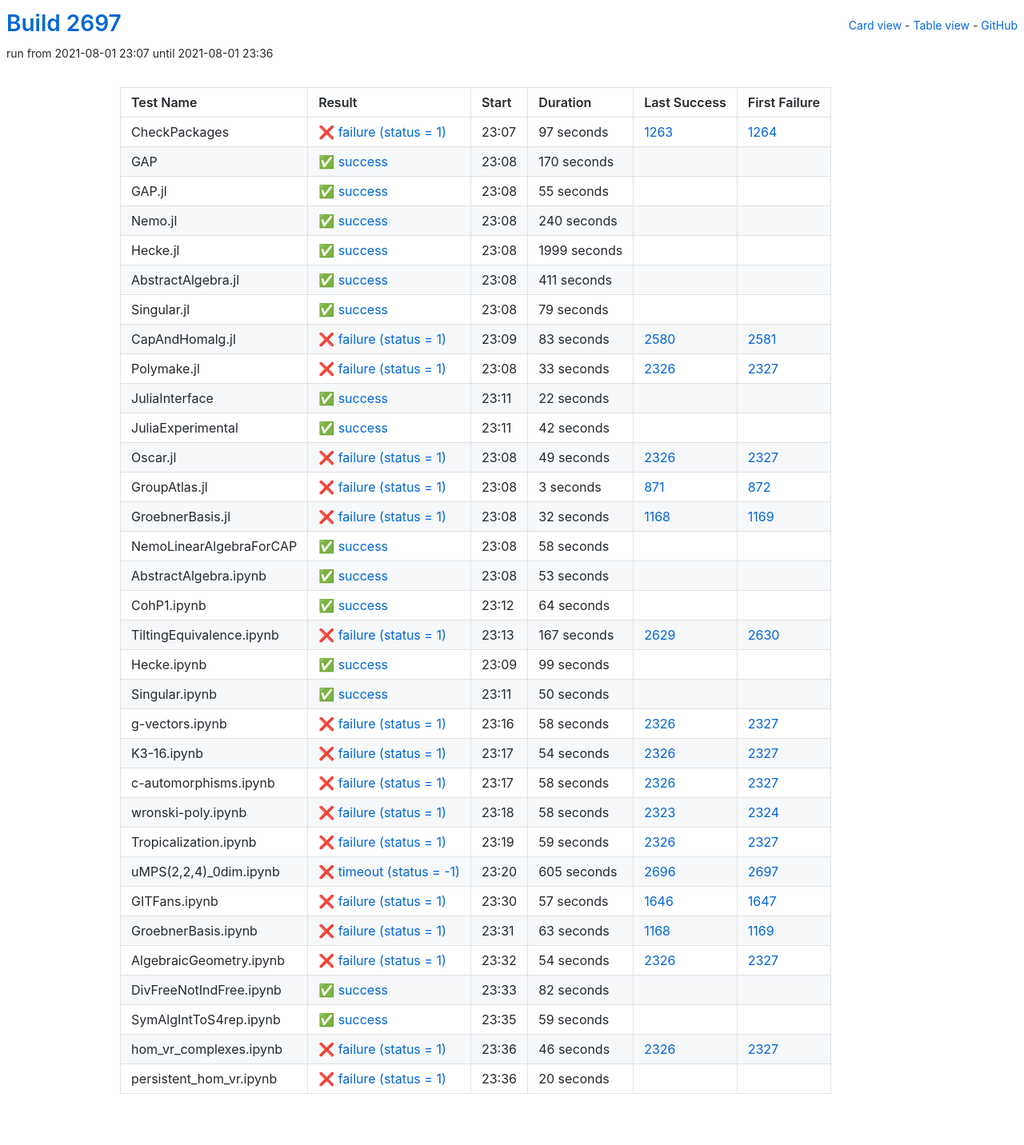
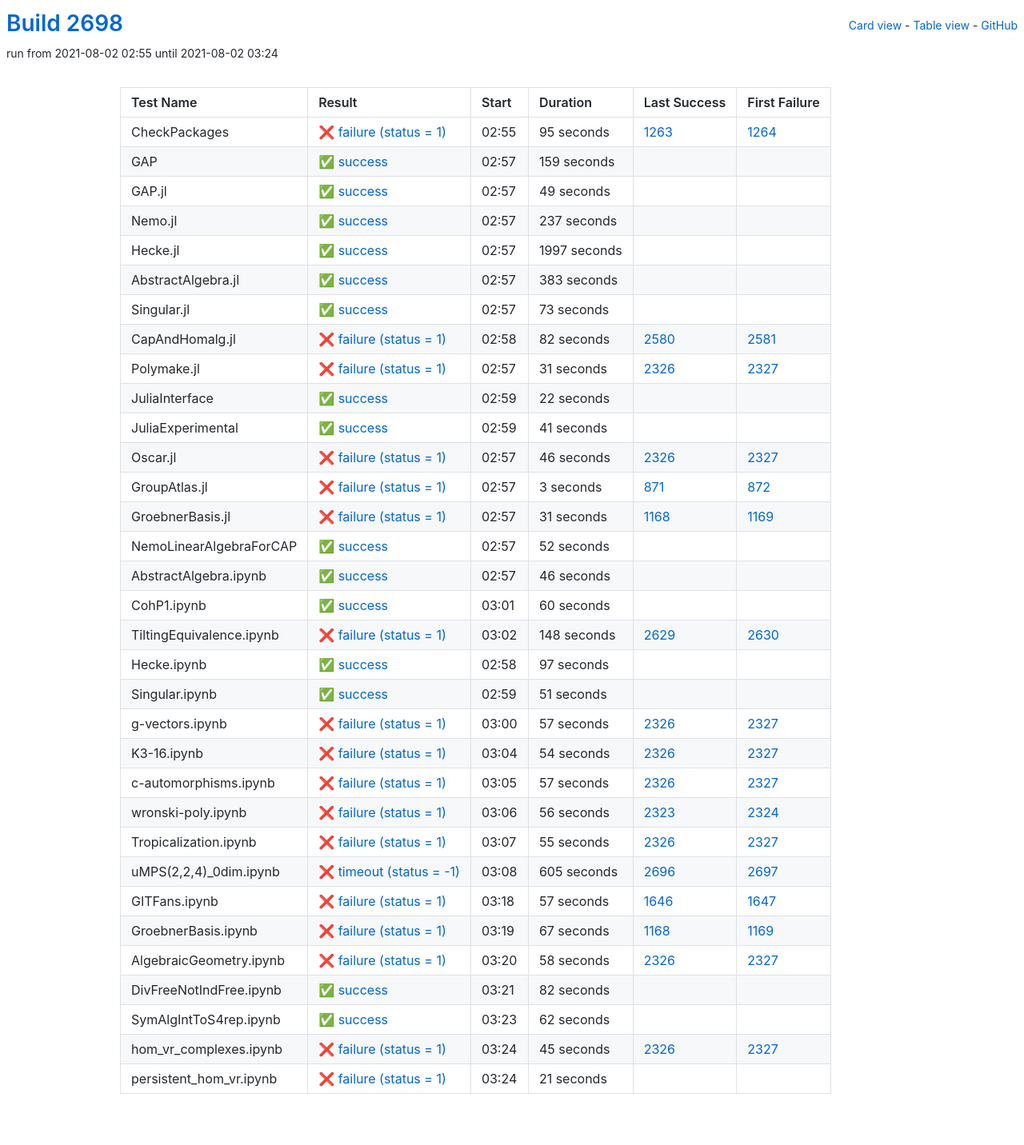
Before and after one commit to oscar-system/oscar-ci-status-stable, a Jekyll site: the page built from table.html, in a window 1280 px wide. Shown: the whole page at 80% size. Built offline with Jekyll 4.4.1, drawn with Linux system fonts in a browser that asks for light colours.

Commit message:
Build #2698

```diff
--- a/_data/ci.yml
+++ b/_data/ci.yml
@@ -1,6 +1,6 @@
 ---
-build: 2697
-build_url: https://oscarci.mathematik.uni-kl.de/job/oscar-stable/2697/
+build: 2698
+build_url: https://oscarci.mathematik.uni-kl.de/job/oscar-stable/2698/
 job: oscar-stable
 organization: oscar-system
 repo: oscar-ci-status-stable
@@ -8,116 +8,116 @@ repourl: https://github.com/oscar-system/oscar-ci-status-stable
 tests:
 - name: CheckPackages
   id: checkpackages
-  log: https://oscarci.mathematik.uni-kl.de/job/oscar-stable/2697/artifact/logs/build-2697/CheckPackages.log
-  start: 2021-08-01 23:07
+  log: https://oscarci.mathematik.uni-kl.de/job/oscar-stable/2698/artifact/logs/build-2698/CheckPackages.log
+  start: 2021-08-02 02:55
   success: false
   exitcode: 1
   status: failure
-  duration: 97
+  duration: 95
   last_success: 1263
   last_success_url: https://oscarci.mathematik.uni-kl.de/job/oscar-stable/1263/
   first_failure: 1264
   first_failure_url: https://oscarci.mathematik.uni-kl.de/job/oscar-stable/1264/
 - name: GAP
   id: gap
-  log: https://oscarci.mathematik.uni-kl.de/job/oscar-stable/2697/artifact/logs/build-2697/GAP.log
-  start: 2021-08-01 23:08
+  log: https://oscarci.mathematik.uni-kl.de/job/oscar-stable/2698/artifact/logs/build-2698/GAP.log
+  start: 2021-08-02 02:57
   success: true
   exitcode: 0
   status: success
-  duration: 170
+  duration: 159
   last_success: false
   last_success_url:
   first_failure: false
   first_failure_url:
 - name: GAP.jl
   id: gap-jl
-  log: https://oscarci.mathematik.uni-kl.de/job/oscar-stable/2697/artifact/logs/build-2697/GAP.jl.log
-  start: 2021-08-01 23:08
+  log: https://oscarci.mathematik.uni-kl.de/job/oscar-stable/2698/artifact/logs/build-2698/GAP.jl.log
+  start: 2021-08-02 02:57
   success: true
   exitcode: 0
   status: success
-  duration: 55
+  duration: 49
   last_success: false
   last_success_url:
   first_failure: false
   first_failure_url:
 - name: Nemo.jl
   id: nemo-jl
-  log: https://oscarci.mathematik.uni-kl.de/job/oscar-stable/2697/artifact/logs/build-2697/Nemo.jl.log
-  start: 2021-08-01 23:08
+  log: https://oscarci.mathematik.uni-kl.de/job/oscar-stable/2698/artifact/logs/build-2698/Nemo.jl.log
+  start: 2021-08-02 02:57
   success: true
   exitcode: 0
   status: success
-  duration: 240
+  duration: 237
   last_success: false
   last_success_url:
   first_failure: false
   first_failure_url:
 - name: Hecke.jl
   id: hecke-jl
-  log: https://oscarci.mathematik.uni-kl.de/job/oscar-stable/2697/artifact/logs/build-2697/Hecke.jl.log
-  start: 2021-08-01 23:08
+  log: https://oscarci.mathematik.uni-kl.de/job/oscar-stable/2698/artifact/logs/build-2698/Hecke.jl.log
+  start: 2021-08-02 02:57
   success: true
   exitcode: 0
   status: success
-  duration: 1999
+  duration: 1997
   last_success: false
   last_success_url:
   first_failure: false
   first_failure_url:
 - name: AbstractAlgebra.jl
   id: abstractalgebra-jl
-  log: https://oscarci.mathematik.uni-kl.de/job/oscar-stable/2697/artifact/logs/build-2697/AbstractAlgebra.jl.log
-  start: 2021-08-01 23:08
+  log: https://oscarci.mathematik.uni-kl.de/job/oscar-stable/2698/artifact/logs/build-2698/AbstractAlgebra.jl.log
+  start: 2021-08-02 02:57
   success: true
   exitcode: 0
   status: success
-  duration: 411
+  duration: 383
   last_success: false
   last_success_url:
   first_failure: false
   first_failure_url:
 - name: Singular.jl
   id: singular-jl
-  log: https://oscarci.mathematik.uni-kl.de/job/oscar-stable/2697/artifact/logs/build-2697/Singular.jl.log
-  start: 2021-08-01 23:08
+  log: https://oscarci.mathematik.uni-kl.de/job/oscar-stable/2698/artifact/logs/build-2698/Singular.jl.log
+  start: 2021-08-02 02:57
   success: true
   exitcode: 0
   status: success
-  duration: 79
+  duration: 73
   last_success: false
   last_success_url:
   first_failure: false
   first_failure_url:
 - name: CapAndHomalg.jl
   id: capandhomalg-jl
-  log: https://oscarci.mathematik.uni-kl.de/job/oscar-stable/2697/artifact/logs/build-2697/CapAndHomalg.jl.log
-  start: 2021-08-01 23:09
+  log: https://oscarci.mathematik.uni-kl.de/job/oscar-stable/2698/artifact/logs/build-2698/CapAndHomalg.jl.log
+  start: 2021-08-02 02:58
   success: false
   exitcode: 1
   status: failure
-  duration: 83
+  duration: 82
   last_success: 2580
   last_success_url: https://oscarci.mathematik.uni-kl.de/job/oscar-stable/2580/
   first_failure: 2581
   first_failure_url: https://oscarci.mathematik.uni-kl.de/job/oscar-stable/2581/
 - name: Polymake.jl
   id: polymake-jl
-  log: https://oscarci.mathematik.uni-kl.de/job/oscar-stable/2697/artifact/logs/build-2697/Polymake.jl.log
-  start: 2021-08-01 23:08
+  log: https://oscarci.mathematik.uni-kl.de/job/oscar-stable/2698/artifact/logs/build-2698/Polymake.jl.log
+  start: 2021-08-02 02:57
   success: false
   exitcode: 1
   status: failure
-  duration: 33
+  duration: 31
   last_success: 2326
   last_success_url: https://oscarci.mathematik.uni-kl.de/job/oscar-stable/2326/
   first_failure: 2327
   first_failure_url: https://oscarci.mathematik.uni-kl.de/job/oscar-stable/2327/
 - name: JuliaInterface
   id: juliainterface
-  log: https://oscarci.mathematik.uni-kl.de/job/oscar-stable/2697/artifact/logs/build-2697/JuliaInterface.log
-  start: 2021-08-01 23:11
+  log: https://oscarci.mathematik.uni-kl.de/job/oscar-stable/2698/artifact/logs/build-2698/JuliaInterface.log
+  start: 2021-08-02 02:59
   success: true
   exitcode: 0
   status: success
@@ -128,32 +128,32 @@ tests:
   first_failure_url:
 - name: JuliaExperimental
   id: juliaexperimental
-  log: https://oscarci.mathematik.uni-kl.de/job/oscar-stable/2697/artifact/logs/build-2697/JuliaExperimental.log
-  start: 2021-08-01 23:11
+  log: https://oscarci.mathematik.uni-kl.de/job/oscar-stable/2698/artifact/logs/build-2698/JuliaExperimental.log
+  start: 2021-08-02 02:59
   success: true
   exitcode: 0
   status: success
-  duration: 42
+  duration: 41
   last_success: false
   last_success_url:
   first_failure: false
   first_failure_url:
 - name: Oscar.jl
   id: oscar-jl
-  log: https://oscarci.mathematik.uni-kl.de/job/oscar-stable/2697/artifact/logs/build-2697/Oscar.jl.log
-  start: 2021-08-01 23:08
+  log: https://oscarci.mathematik.uni-kl.de/job/oscar-stable/2698/artifact/logs/build-2698/Oscar.jl.log
+  start: 2021-08-02 02:57
   success: false
   exitcode: 1
   status: failure
-  duration: 49
+  duration: 46
   last_success: 2326
   last_success_url: https://oscarci.mathematik.uni-kl.de/job/oscar-stable/2326/
   first_failure: 2327
   first_failure_url: https://oscarci.mathematik.uni-kl.de/job/oscar-stable/2327/
 - name: GroupAtlas.jl
   id: groupatlas-jl
-  log: https://oscarci.mathematik.uni-kl.de/job/oscar-stable/2697/artifact/logs/build-2697/GroupAtlas.jl.log
-  start: 2021-08-01 23:08
+  log: https://oscarci.mathematik.uni-kl.de/job/oscar-stable/2698/artifact/logs/build-2698/GroupAtlas.jl.log
+  start: 2021-08-02 02:57
   success: false
   exitcode: 1
   status: failure
@@ -164,104 +164,104 @@ tests:
   first_failure_url: https://oscarci.mathematik.uni-kl.de/job/oscar-stable/872/
 - name: GroebnerBasis.jl
   id: groebnerbasis-jl
-  log: https://oscarci.mathematik.uni-kl.de/job/oscar-stable/2697/artifact/logs/build-2697/GroebnerBasis.jl.log
-  start: 2021-08-01 23:08
+  log: https://oscarci.mathematik.uni-kl.de/job/oscar-stable/2698/artifact/logs/build-2698/GroebnerBasis.jl.log
+  start: 2021-08-02 02:57
   success: false
   exitcode: 1
   status: failure
-  duration: 32
+  duration: 31
   last_success: 1168
   last_success_url: https://oscarci.mathematik.uni-kl.de/job/oscar-stable/1168/
   first_failure: 1169
   first_failure_url: https://oscarci.mathematik.uni-kl.de/job/oscar-stable/1169/
 - name: NemoLinearAlgebraForCAP
   id: nemolinearalgebraforcap
-  log: https://oscarci.mathematik.uni-kl.de/job/oscar-stable/2697/artifact/logs/build-2697/NemoLinearAlgebraForCAP.log
-  start: 2021-08-01 23:08
+  log: https://oscarci.mathematik.uni-kl.de/job/oscar-stable/2698/artifact/logs/build-2698/NemoLinearAlgebraForCAP.log
+  start: 2021-08-02 02:57
   success: true
   exitcode: 0
   status: success
-  duration: 58
+  duration: 52
   last_success: false
   last_success_url:
   first_failure: false
   first_failure_url:
 - name: AbstractAlgebra.ipynb
   id: abstractalgebra-ipynb
-  log: https://oscarci.mathematik.uni-kl.de/job/oscar-stable/2697/artifact/logs/build-2697/AbstractAlgebra.ipynb.log
-  start: 2021-08-01 23:08
+  log: https://oscarci.mathematik.uni-kl.de/job/oscar-stable/2698/artifact/logs/build-2698/AbstractAlgebra.ipynb.log
+  start: 2021-08-02 02:57
   success: true
   exitcode: 0
   status: success
-  duration: 53
+  duration: 46
   last_success: false
   last_success_url:
   first_failure: false
   first_failure_url:
 - name: CohP1.ipynb
   id: cohp1-ipynb
-  log: https://oscarci.mathematik.uni-kl.de/job/oscar-stable/2697/artifact/logs/build-2697/CohP1.ipynb.log
-  start: 2021-08-01 23:12
+  log: https://oscarci.mathematik.uni-kl.de/job/oscar-stable/2698/artifact/logs/build-2698/CohP1.ipynb.log
+  start: 2021-08-02 03:01
   success: true
   exitcode: 0
   status: success
-  duration: 64
+  duration: 60
   last_success: false
   last_success_url:
   first_failure: false
   first_failure_url:
 - name: TiltingEquivalence.ipynb
   id: tiltingequivalence-ipynb
-  log: https://oscarci.mathematik.uni-kl.de/job/oscar-stable/2697/artifact/logs/build-2697/TiltingEquivalence.ipynb.log
-  start: 2021-08-01 23:13
+  log: https://oscarci.mathematik.uni-kl.de/job/oscar-stable/2698/artifact/logs/build-2698/TiltingEquivalence.ipynb.log
+  start: 2021-08-02 03:02
   success: false
   exitcode: 1
   status: failure
-  duration: 167
+  duration: 148
   last_success: 2629
   last_success_url: https://oscarci.mathematik.uni-kl.de/job/oscar-stable/2629/
   first_failure: 2630
   first_failure_url: https://oscarci.mathematik.uni-kl.de/job/oscar-stable/2630/
 - name: Hecke.ipynb
   id: hecke-ipynb
-  log: https://oscarci.mathematik.uni-kl.de/job/oscar-stable/2697/artifact/logs/build-2697/Hecke.ipynb.log
-  start: 2021-08-01 23:09
+  log: https://oscarci.mathematik.uni-kl.de/job/oscar-stable/2698/artifact/logs/build-2698/Hecke.ipynb.log
+  start: 2021-08-02 02:58
   success: true
   exitcode: 0
   status: success
-  duration: 99
+  duration: 97
   last_success: false
   last_success_url:
   first_failure: false
   first_failure_url:
 - name: Singular.ipynb
   id: singular-ipynb
-  log: https://oscarci.mathematik.uni-kl.de/job/oscar-stable/2697/artifact/logs/build-2697/Singular.ipynb.log
-  start: 2021-08-01 23:11
+  log: https://oscarci.mathematik.uni-kl.de/job/oscar-stable/2698/artifact/logs/build-2698/Singular.ipynb.log
+  start: 2021-08-02 02:59
   success: true
   exitcode: 0
   status: success
-  duration: 50
+  duration: 51
   last_success: false
   last_success_url:
   first_failure: false
   first_failure_url:
 - name: g-vectors.ipynb
   id: g-vectors-ipynb
-  log: https://oscarci.mathematik.uni-kl.de/job/oscar-stable/2697/artifact/logs/build-2697/g-vectors.ipynb.log
-  start: 2021-08-01 23:16
+  log: https://oscarci.mathematik.uni-kl.de/job/oscar-stable/2698/artifact/logs/build-2698/g-vectors.ipynb.log
+  start: 2021-08-02 03:00
   success: false
   exitcode: 1
   status: failure
-  duration: 58
+  duration: 57
   last_success: 2326
   last_success_url: https://oscarci.mathematik.uni-kl.de/job/oscar-stable/2326/
   first_failure: 2327
   first_failure_url: https://oscarci.mathematik.uni-kl.de/job/oscar-stable/2327/
 - name: K3-16.ipynb
   id: k3-16-ipynb
-  log: https://oscarci.mathematik.uni-kl.de/job/oscar-stable/2697/artifact/logs/build-2697/K3-16.ipynb.log
-  start: 2021-08-01 23:17
+  log: https://oscarci.mathematik.uni-kl.de/job/oscar-stable/2698/artifact/logs/build-2698/K3-16.ipynb.log
+  start: 2021-08-02 03:04
   success: false
   exitcode: 1
   status: failure
@@ -272,44 +272,44 @@ tests:
   first_failure_url: https://oscarci.mathematik.uni-kl.de/job/oscar-stable/2327/
 - name: c-automorphisms.ipynb
   id: c-automorphisms-ipynb
-  log: https://oscarci.mathematik.uni-kl.de/job/oscar-stable/2697/artifact/logs/build-2697/c-automorphisms.ipynb.log
-  start: 2021-08-01 23:17
+  log: https://oscarci.mathematik.uni-kl.de/job/oscar-stable/2698/artifact/logs/build-2698/c-automorphisms.ipynb.log
+  start: 2021-08-02 03:05
   success: false
   exitcode: 1
   status: failure
-  duration: 58
+  duration: 57
   last_success: 2326
   last_success_url: https://oscarci.mathematik.uni-kl.de/job/oscar-stable/2326/
   first_failure: 2327
   first_failure_url: https://oscarci.mathematik.uni-kl.de/job/oscar-stable/2327/
 - name: wronski-poly.ipynb
   id: wronski-poly-ipynb
-  log: https://oscarci.mathematik.uni-kl.de/job/oscar-stable/2697/artifact/logs/build-2697/wronski-poly.ipynb.log
-  start: 2021-08-01 23:18
+  log: https://oscarci.mathematik.uni-kl.de/job/oscar-stable/2698/artifact/logs/build-2698/wronski-poly.ipynb.log
+  start: 2021-08-02 03:06
   success: false
   exitcode: 1
   status: failure
-  duration: 58
+  duration: 56
   last_success: 2323
   last_success_url: https://oscarci.mathematik.uni-kl.de/job/oscar-stable/2323/
   first_failure: 2324
   first_failure_url: https://oscarci.mathematik.uni-kl.de/job/oscar-stable/2324/
 - name: Tropicalization.ipynb
   id: tropicalization-ipynb
-  log: https://oscarci.mathematik.uni-kl.de/job/oscar-stable/2697/artifact/logs/build-2697/Tropicalization.ipynb.log
-  start: 2021-08-01 23:19
+  log: https://oscarci.mathematik.uni-kl.de/job/oscar-stable/2698/artifact/logs/build-2698/Tropicalization.ipynb.log
+  start: 2021-08-02 03:07
   success: false
   exitcode: 1
   status: failure
-  duration: 59
+  duration: 55
   last_success: 2326
   last_success_url: https://oscarci.mathematik.uni-kl.de/job/oscar-stable/2326/
   first_failure: 2327
   first_failure_url: https://oscarci.mathematik.uni-kl.de/job/oscar-stable/2327/
 - name: uMPS(2,2,4)_0dim.ipynb
   id: umps-2-2-4-0dim-ipynb
-  log: https://oscarci.mathematik.uni-kl.de/job/oscar-stable/2697/artifact/logs/build-2697/uMPS-2-2-4-_0dim.ipynb.log
-  start: 2021-08-01 23:20
+  log: https://oscarci.mathematik.uni-kl.de/job/oscar-stable/2698/artifact/logs/build-2698/uMPS-2-2-4-_0dim.ipynb.log
+  start: 2021-08-02 03:08
   success: false
   exitcode: -1
   status: timeout
@@ -320,8 +320,8 @@ tests:
   first_failure_url: https://oscarci.mathematik.uni-kl.de/job/oscar-stable/2697/
 - name: GITFans.ipynb
   id: gitfans-ipynb
-  log: https://oscarci.mathematik.uni-kl.de/job/oscar-stable/2697/artifact/logs/build-2697/GITFans.ipynb.log
-  start: 2021-08-01 23:30
+  log: https://oscarci.mathematik.uni-kl.de/job/oscar-stable/2698/artifact/logs/build-2698/GITFans.ipynb.log
+  start: 2021-08-02 03:18
   success: false
   exitcode: 1
   status: failure
@@ -332,32 +332,32 @@ tests:
   first_failure_url: https://oscarci.mathematik.uni-kl.de/job/oscar-stable/1647/
 - name: GroebnerBasis.ipynb
   id: groebnerbasis-ipynb
-  log: https://oscarci.mathematik.uni-kl.de/job/oscar-stable/2697/artifact/logs/build-2697/GroebnerBasis.ipynb.log
-  start: 2021-08-01 23:31
+  log: https://oscarci.mathematik.uni-kl.de/job/oscar-stable/2698/artifact/logs/build-2698/GroebnerBasis.ipynb.log
+  start: 2021-08-02 03:19
   success: false
   exitcode: 1
   status: failure
-  duration: 63
+  duration: 67
   last_success: 1168
   last_success_url: https://oscarci.mathematik.uni-kl.de/job/oscar-stable/1168/
   first_failure: 1169
   first_failure_url: https://oscarci.mathematik.uni-kl.de/job/oscar-stable/1169/
 - name: AlgebraicGeometry.ipynb
   id: algebraicgeometry-ipynb
-  log: https://oscarci.mathematik.uni-kl.de/job/oscar-stable/2697/artifact/logs/build-2697/AlgebraicGeometry.ipynb.log
-  start: 2021-08-01 23:32
+  log: https://oscarci.mathematik.uni-kl.de/job/oscar-stable/2698/artifact/logs/build-2698/AlgebraicGeometry.ipynb.log
+  start: 2021-08-02 03:20
   success: false
   exitcode: 1
   status: failure
-  duration: 54
+  duration: 58
   last_success: 2326
   last_success_url: https://oscarci.mathematik.uni-kl.de/job/oscar-stable/2326/
   first_failure: 2327
   first_failure_url: https://oscarci.mathematik.uni-kl.de/job/oscar-stable/2327/
 - name: DivFreeNotIndFree.ipynb
   id: divfreenotindfree-ipynb
-  log: https://oscarci.mathematik.uni-kl.de/job/oscar-stable/2697/artifact/logs/build-2697/DivFreeNotIndFree.ipynb.log
-  start: 2021-08-01 23:33
+  log: https://oscarci.mathematik.uni-kl.de/job/oscar-stable/2698/artifact/logs/build-2698/DivFreeNotIndFree.ipynb.log
+  start: 2021-08-02 03:21
   success: true
   exitcode: 0
   status: success
@@ -368,36 +368,36 @@ tests:
   first_failure_url:
 - name: SymAlgIntToS4rep.ipynb
   id: symalginttos4rep-ipynb
-  log: https://oscarci.mathematik.uni-kl.de/job/oscar-stable/2697/artifact/logs/build-2697/SymAlgIntToS4rep.ipynb.log
-  start: 2021-08-01 23:35
+  log: https://oscarci.mathematik.uni-kl.de/job/oscar-stable/2698/artifact/logs/build-2698/SymAlgIntToS4rep.ipynb.log
+  start: 2021-08-02 03:23
   success: true
   exitcode: 0
   status: success
-  duration: 59
+  duration: 62
   last_success: false
   last_success_url:
   first_failure: false
   first_failure_url:
 - name: hom_vr_complexes.ipynb
   id: hom-vr-complexes-ipynb
-  log: https://oscarci.mathematik.uni-kl.de/job/oscar-stable/2697/artifact/logs/build-2697/hom_vr_complexes.ipynb.log
-  start: 2021-08-01 23:36
+  log: https://oscarci.mathematik.uni-kl.de/job/oscar-stable/2698/artifact/logs/build-2698/hom_vr_complexes.ipynb.log
+  start: 2021-08-02 03:24
   success: false
   exitcode: 1
   status: failure
-  duration: 46
+  duration: 45
   last_success: 2326
   last_success_url: https://oscarci.mathematik.uni-kl.de/job/oscar-stable/2326/
   first_failure: 2327
   first_failure_url: https://oscarci.mathematik.uni-kl.de/job/oscar-stable/2327/
 - name: persistent_hom_vr.ipynb
   id: persistent-hom-vr-ipynb
-  log: https://oscarci.mathematik.uni-kl.de/job/oscar-stable/2697/artifact/logs/build-2697/persistent_hom_vr.ipynb.log
-  start: 2021-08-01 23:36
+  log: https://oscarci.mathematik.uni-kl.de/job/oscar-stable/2698/artifact/logs/build-2698/persistent_hom_vr.ipynb.log
+  start: 2021-08-02 03:24
   success: false
   exitcode: 1
   status: failure
-  duration: 20
+  duration: 21
   last_success: false
   last_success_url:
   first_failure: false
```
Also changed, not shown: README.md.
